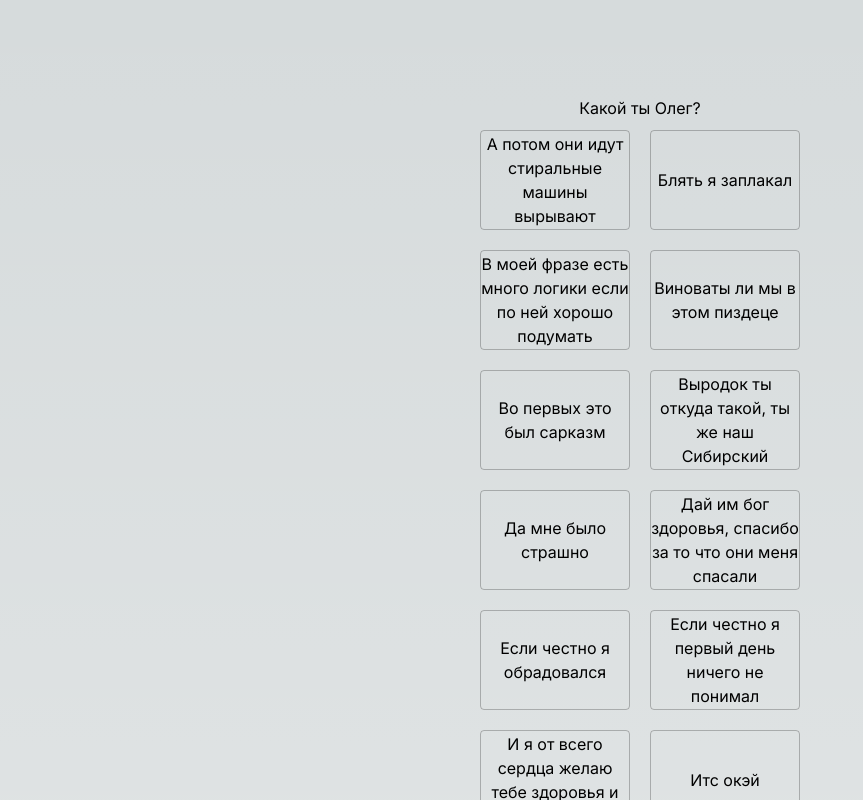
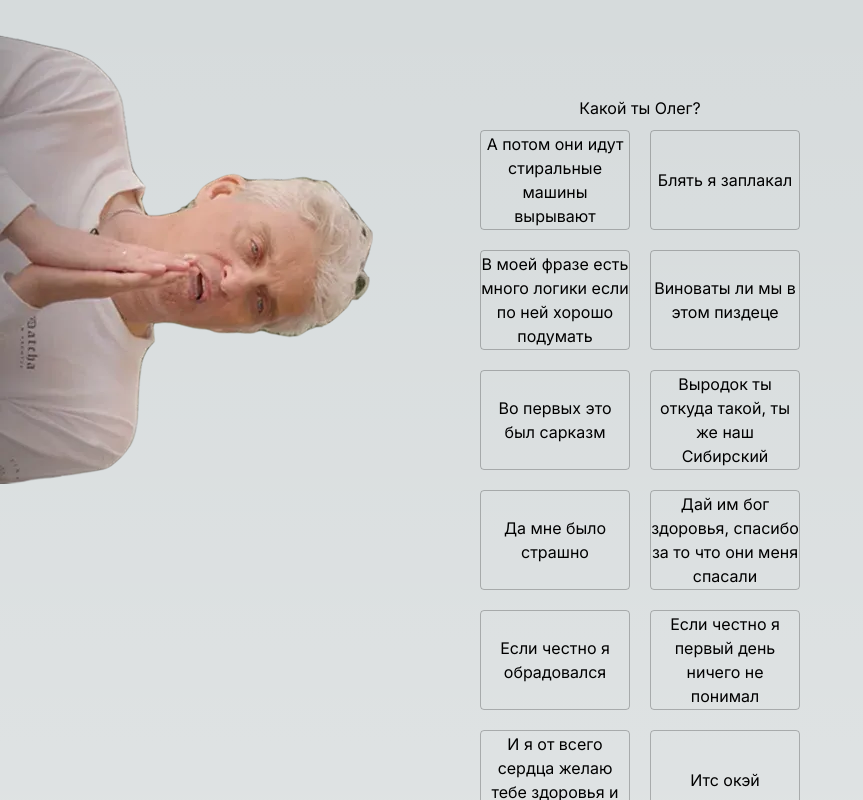
Before and after one commit to VooDoo4815/oleg-mood-board, a Next.js app: page / in a window 1280 px wide. Both pictures are taken after a click on the button "А потом они идут стиральные машины вырывают". Shown: the top 800 px of the page, without its empty margins (0-863 px from the left). Built offline with nearby package versions, Linux system fonts and the light colour scheme.

Commit message:
Картинки показывам

```diff
--- a/src/app/page.tsx
+++ b/src/app/page.tsx
@@ -8,7 +8,9 @@ export default async function Page() {
     return (
         <main className="flex min-h-screen flex-col items-center p-24 oleg-page">
             <span>Какой ты Олег?</span>
-            <OlegPhrases olegFiles={files} />
+            <section className="oleg-page__body">
+                <OlegPhrases olegFiles={files} />
+            </section>
         </main>
     );
 }
--- a/src/components/olegPhrases/olegPhrases.tsx
+++ b/src/components/olegPhrases/olegPhrases.tsx
@@ -1,20 +1,31 @@
 "use client";
 import OlegButton from "@/components/olegButton/olegButton";
+import OlegRandomImage from "@/components/olegRandomImage/olegRandomImage";
+import { useCallback, useState } from "react";
 
 export default function OlegPhrases({ olegFiles }: { olegFiles: string[] }) {
+    const [showImage, setShowImage] = useState(false);
+
+    const playAudio = useCallback((fileName: string) => {
+        const audio = new Audio();
+        audio.src = "audio/" + fileName;
+        audio.play().then(() => {
+            setShowImage(false);
+            setShowImage(true);
+        });
+        audio.addEventListener("ended", () => {
+            setShowImage(false);
+        });
+    }, []);
+
     return (
-        <section className="oleg-page__body">
+        <>
+            {showImage && <OlegRandomImage />}
             {olegFiles.map((fileName) => {
                 return (
                     <OlegButton title={fileName.split(".")[0]} onInteract={() => playAudio(fileName)} key={fileName} />
                 );
             })}
-        </section>
+        </>
     );
 }
-
-const playAudio = (fileName: string) => {
-    const audio = new Audio();
-    audio.src = "audio/" + fileName;
-    audio.play();
-};
--- /dev/null
+++ b/src/components/olegRandomImage/oleg-image.css
@@ -0,0 +1,31 @@
+.oleg-image{
+
+    width: 40vw;
+
+    z-index: 100;
+    position: relative;
+    transform: rotate(90deg);
+    animation: appear 0.5s;
+}
+
+.oleg-image__container{
+    z-index: -1;
+    position: fixed;
+    top: 0;
+    left: 0;
+    width: 100vw;
+    height: 100vh;
+}
+
+
+
+@keyframes appear {
+    from {
+        opacity: 0;
+        transform: translateX(-100%) rotate(90deg);
+    }
+    to {
+        opacity: 1;
+        transform: rotate(90deg);
+    }
+}
--- /dev/null
+++ b/src/components/olegRandomImage/olegRandomImage.tsx
@@ -0,0 +1,11 @@
+import "./oleg-image.css";
+
+export default function OlegRandomImage() {
+    const imageNumber = Math.floor(Math.random() * 5) + 1;
+
+    return (
+        <section className="oleg-image__container">
+            <img className="oleg-image" src={`images/oleg-${imageNumber}.webp`} alt="Прекрасное мемное фото Олега" />
+        </section>
+    );
+}
```
